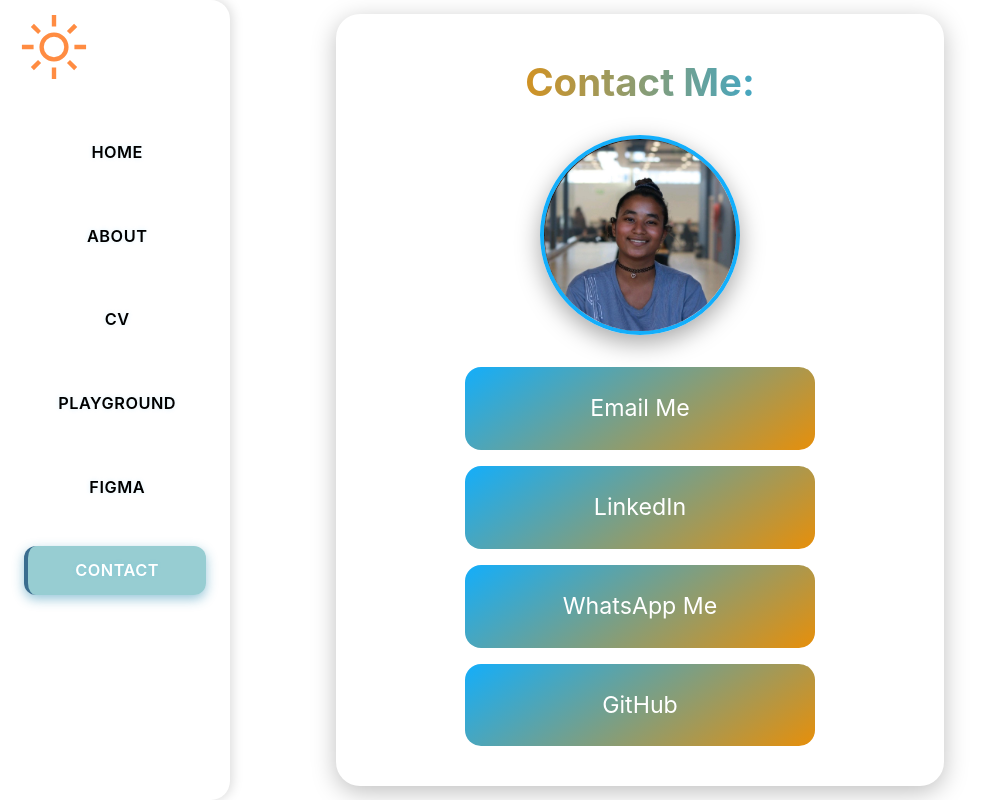
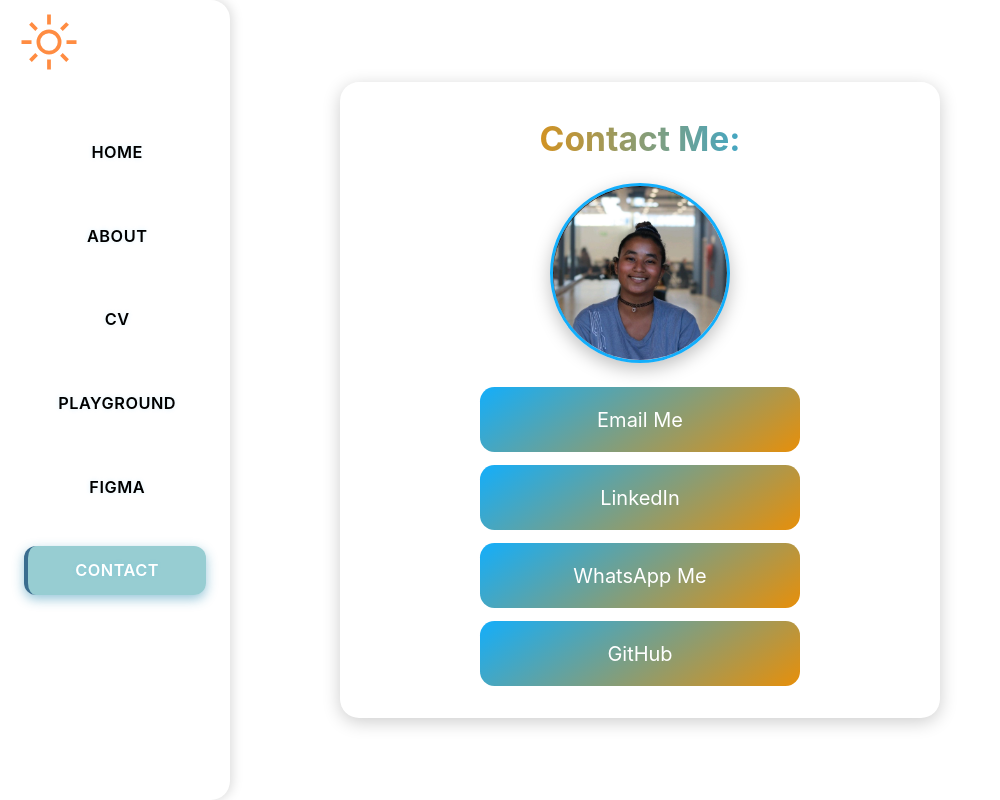
Before and after one commit to Steffycoding/PORTFOLIO, a Nuxt app: page /contact in a window 1280 px wide. Shown: the whole page, without its empty margins (0-1000 px from the left). Built offline with nearby package versions, Linux system fonts and the light colour scheme.

Commit message:
Update contact.vue

```diff
--- a/pages/contact.vue
+++ b/pages/contact.vue
@@ -57,7 +57,7 @@ const toggleDarkMode = () => { isDarkMode.value = !isDarkMode.value }
   display: flex;
   justify-content: center;
   align-items: center;
-  padding: 2rem;
+  padding: 1.5rem;
   overflow: hidden;
   position: relative;
   height: 100vh;
@@ -68,7 +68,7 @@ const toggleDarkMode = () => { isDarkMode.value = !isDarkMode.value }
   position: fixed;
   top: 1.5vh;
   left: 1.5vw;
-  width: clamp(40px, 6vw, 70px);
+  width: clamp(35px, 5.5vw, 60px);
   z-index: 1100;
   cursor: pointer;
 }
@@ -76,33 +76,33 @@ const toggleDarkMode = () => { isDarkMode.value = !isDarkMode.value }
   width: 100%;
 }
 .theme-toggle:hover {
-  transform: scale(1.12);
+  transform: scale(1.1);
   transition: transform 0.2s ease;
 }
 
 /* Popup Card */
 .popup-card {
-  width: 90%;
-  max-width: 600px;
+  width: 85%;
+  max-width: 550px;
   background: transparent;
-  backdrop-filter: blur(12px);
-  border-radius: 1.5rem;
-  padding: 2.5rem;
+  backdrop-filter: blur(6px);
+  border-radius: 1.2rem;
+  padding: 2rem;
   display: flex;
   flex-direction: column;
   align-items: center;
-  box-shadow: 0 6px 25px rgba(0, 0, 0, 0.25);
+  box-shadow: 0 4px 18px rgba(0, 0, 0, 0.2);
   transition: background-color 0.3s ease, box-shadow 0.3s ease;
 }
 
-.dark-mode .contact-page{
+.dark-mode .contact-page {
   background-color: #102333;
 }
 
 /* Dark Mode */
 .dark-mode .popup-card {
   background: #1b3347;
-  box-shadow: 0 6px 25px rgba(19, 174, 251, 0.25);
+  box-shadow: 0 4px 18px rgba(19, 174, 251, 0.2);
 }
 
 /* Contact Buttons in dark mode */
@@ -130,10 +130,10 @@ const toggleDarkMode = () => { isDarkMode.value = !isDarkMode.value }
 
 /* Title */
 .page-heading {
-  font-size: 2rem;
+  font-size: 1.8rem;
   font-weight: 700;
   text-align: center;
-  margin-bottom: 1.5rem;
+  margin-bottom: 1.2rem;
   font-family: 'Poppins', 'Inter', sans-serif;
   background: linear-gradient(90deg, #E78F0A, #13AEFB, #E78F0A);
   background-size: 300% 300%;
@@ -147,18 +147,18 @@ const toggleDarkMode = () => { isDarkMode.value = !isDarkMode.value }
   100% { background-position: 0% 50%; }
 }
 
-/* Upload label (if needed) */
+/* Upload label */
 .upload-label {
   color: #E78F0A;
-  font-size: 1.1rem;
+  font-size: 1rem;
   font-weight: 600;
-  background: rgba(231, 143, 10, 0.15);
+  background: rgba(231, 143, 10, 0.12);
   border: 2px solid #E78F0A;
   border-radius: 1rem;
-  padding: 0.7rem 1.5rem;
+  padding: 0.6rem 1.2rem;
   cursor: pointer;
   transition: all 0.25s ease;
-  margin-bottom: 1.5rem;
+  margin-bottom: 1.2rem;
 }
 .upload-label:hover {
   background: #E78F0A;
@@ -167,7 +167,7 @@ const toggleDarkMode = () => { isDarkMode.value = !isDarkMode.value }
 .dark-mode .upload-label {
   border-color: #13AEFB;
   color: #13AEFB;
-  background: rgba(19, 124, 181, 0.15);
+  background: rgba(19, 124, 181, 0.12);
 }
 .dark-mode .upload-label:hover {
   background: #13AEFB;
@@ -177,13 +177,13 @@ const toggleDarkMode = () => { isDarkMode.value = !isDarkMode.value }
 
 /* Profile pic */
 .profile-pic {
-  width: 220px;
-  height: 220px;
+  width: 180px;
+  height: 180px;
   border-radius: 50%;
   object-fit: cover;
-  margin-bottom: 2rem;
-  box-shadow: 0 8px 25px rgba(0, 0, 0, 0.35);
-  border: 4px solid #13AEFB;
+  margin-bottom: 1.5rem;
+  box-shadow: 0 6px 18px rgba(0, 0, 0, 0.25);
+  border: 3px solid #13AEFB;
   transition: border-color 0.3s ease;
 }
 .dark-mode .profile-pic { border-color: #E78F0A; }
@@ -192,21 +192,21 @@ const toggleDarkMode = () => { isDarkMode.value = !isDarkMode.value }
 .contact-links {
   display: flex;
   flex-direction: column;
-  gap: 1rem;
+  gap: 0.8rem;
   width: 100%;
   align-items: center;
 }
 
 .contact-btn {
   display: block;
-  width: 80%;
-  max-width: 350px;
+  width: 75%;
+  max-width: 320px;
   text-align: center;
-  padding: 1rem 1.5rem;
-  font-size: 1.3rem;
+  padding: 0.9rem 1.2rem;
+  font-size: 1.15rem;
   color: #fff;
   background: linear-gradient(145deg, #13AEFB, #E78F0A);
-  border-radius: 1rem;
+  border-radius: 0.9rem;
   text-decoration: none;
   transition: all 0.25s ease;
 }
@@ -223,17 +223,17 @@ const toggleDarkMode = () => { isDarkMode.value = !isDarkMode.value }
 
 /* ---------------- Responsiveness ---------------- */
 @media (min-width: 1600px) {
-  .popup-card { width: 45%; max-width: 800px; padding: 3rem; }
-  .page-heading { font-size: 3rem; }
-  .profile-pic { width: 250px; height: 250px; }
-  .contact-btn { font-size: 1.6rem; padding: 1.6rem 0; }
+  .popup-card { width: 45%; max-width: 700px; padding: 2.5rem; }
+  .page-heading { font-size: 2.5rem; }
+  .profile-pic { width: 220px; height: 220px; }
+  .contact-btn { font-size: 1.4rem; padding: 1.2rem 0; }
 }
 
 @media (min-width: 768px) and (max-width: 1280px) {
-  .popup-card { width: 50%; max-width: 650px; padding: 2.5rem; }
-  .page-heading { font-size: 2.4rem; }
-  .profile-pic { width: 200px; height: 200px; }
-  .contact-btn { font-size: 1.45rem; padding: 1.5rem 0; }
+  .popup-card { width: 50%; max-width: 600px; padding: 2rem; }
+  .page-heading { font-size: 2.1rem; }
+  .profile-pic { width: 180px; height: 180px; }
+  .contact-btn { font-size: 1.25rem; padding: 1.1rem 0; }
 }
 
 @media (max-width: 480px) {
@@ -243,22 +243,22 @@ const toggleDarkMode = () => { isDarkMode.value = !isDarkMode.value }
     overflow: hidden;
   }
   .main-content {
-    padding: 1.5rem 1rem;
+    padding: 1rem 0.8rem;
     align-items: center;
     justify-content: center;
     height: 100vh;
-    transform: translateY(-30px);
+    transform: translateY(-20px);
   }
   .popup-card {
     width: 90%;
-    max-width: 380px;
-    padding: 1.5rem;
-    box-shadow: 0 4px 15px rgba(0, 0, 0, 0.2);
-    border-radius: 1rem;
+    max-width: 350px;
+    padding: 1.2rem;
+    box-shadow: 0 3px 12px rgba(0, 0, 0, 0.15);
+    border-radius: 0.9rem;
   }
-  .page-heading { font-size: 1.6rem; margin-bottom: 1rem; }
-  .profile-pic { width: 140px; height: 140px; margin-bottom: 1.2rem; }
-  .contact-btn { width: 100%; max-width: 300px; font-size: 1.15rem; padding: 0.9rem 0; }
+  .page-heading { font-size: 1.4rem; margin-bottom: 0.8rem; }
+  .profile-pic { width: 120px; height: 120px; margin-bottom: 1rem; }
+  .contact-btn { width: 100%; max-width: 280px; font-size: 1rem; padding: 0.75rem 0; }
   SidebarAdmin { display: none; }
 }
 
```
